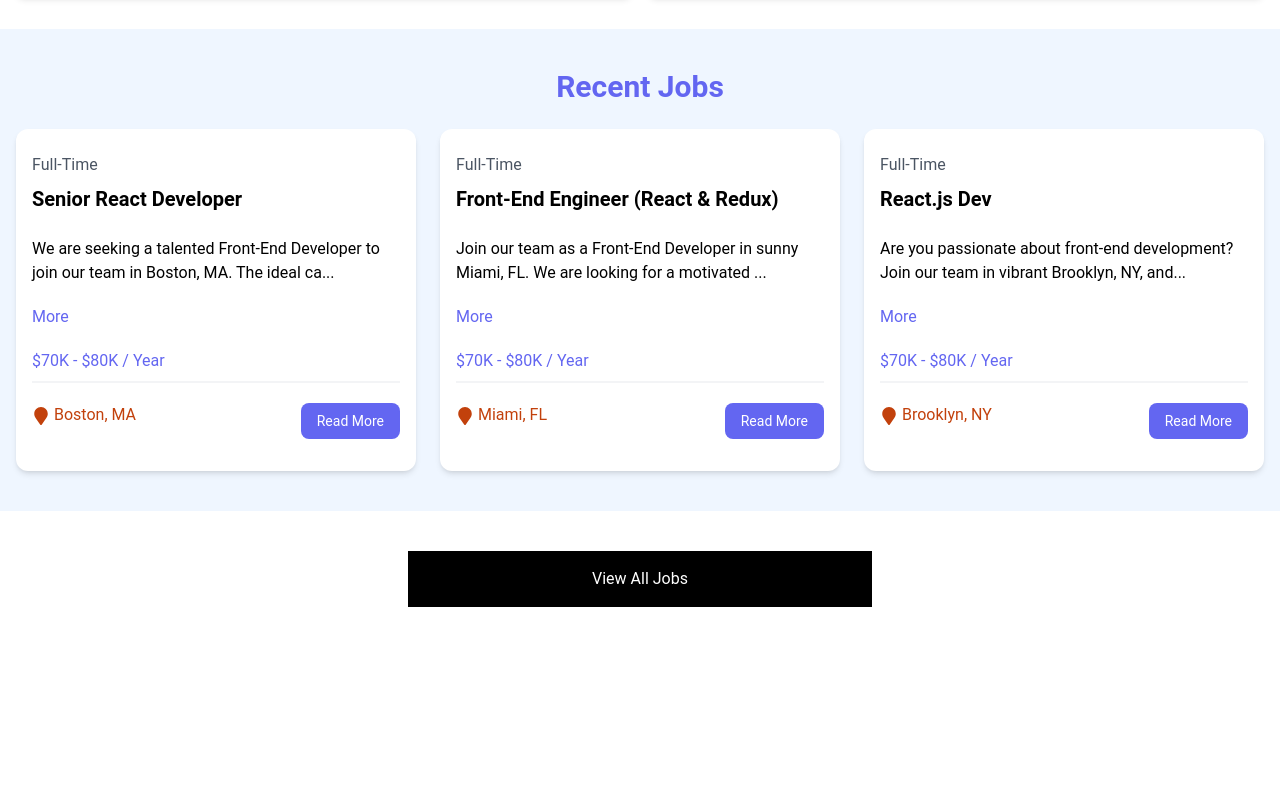
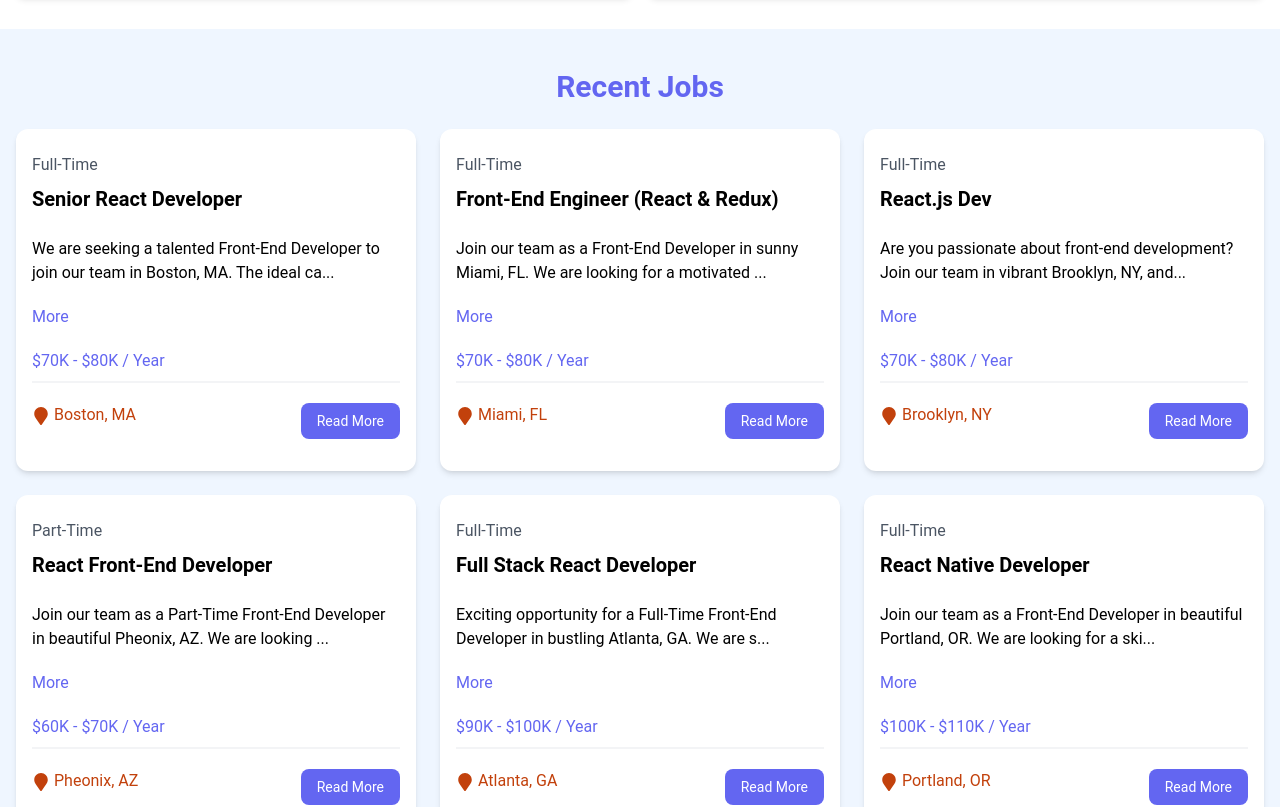
Before and after one commit to EsteAdonis/react-crash-2025, a React (Vite) app: page / in a window 1280 px wide. Shown: the part 580-1387 px from the top of the page. Before the commit the page ends 1227 px from the top, so only its background shows below. Built offline with nearby package versions, Linux system fonts and the light colour scheme; data requests are answered from the project's data file.

Commit message:
Adding Server Json & Fetch

```diff
--- a/src/Pages/NotFoundPage.jsx
+++ b/src/Pages/NotFoundPage.jsx
@@ -5,8 +5,8 @@ export default function NotFoundPage() {
 	return (
     <section class="text-center flex flex-col justify-center items-center h-96">
       <FaExclamationTriangle className='text-yellow-400 text-6xl mb-4'/>
-      <h1 class="text-6xl font-bold mb-4">404 Not Found</h1>
-      <p class="text-xl mb-5">This page does not exist</p>
+      <h1 className="text-6xl font-bold mb-4">404 Not Found</h1>
+      <p className="text-xl mb-5">This page does not exist</p>
       <Link
         to="/"
         class="text-white bg-indigo-700 hover:bg-indigo-900 rounded-md px-3 py-2 mt-4"
--- a/src/components/JobListings.jsx
+++ b/src/components/JobListings.jsx
@@ -1,8 +1,24 @@
-import jobs from '../jobs.json';
+import {useState, useEffect} from 'react';
 import JobListing from './JobListing';
 
 export default function JobListings({ isHome = false} ) {
-	const jobListings = isHome ? jobs.slice(0, 3): jobs;
+	const [jobs, setJobs] = useState([]);
+	const [loading, setLoading] = useState(true);
+
+	useEffect(() => {
+		const fetchJobs = async() => {
+			try {
+				const res = await fetch('http://localhost:8000/jobs');
+				const data = await res.json();
+				setJobs(data);
+			} catch(error) {
+				console.log('Error fetching data', error)
+			} finally {
+				setLoading(false)
+			}
+		}
+		fetchJobs();
+	}, []);
 
 	return (
 		<div>
@@ -13,9 +29,13 @@ export default function JobListings({ isHome = false} ) {
 						</h2>
 
 						<div className="grid grid-cols-1 md:grid-cols-3 gap-6">
-							{ jobListings.map( (job) => (
-								<JobListing key={job.id} job={job} />
-							))}
+							{ loading ? (<h2>Loading ...</h2>): (
+								<>
+									{ jobs.map( (job) => (
+										<JobListing key={job.id} job={job} />
+									))}
+								</>)
+							}
 						</div>
 					</div>
 				</section>
--- a/src/jobs.json
+++ b/src/jobs.json
@@ -1,4 +1,5 @@
-[
+{
+	"jobs":[
 		{
 			"id": "1",
 			"title": "Senior React Developer",
@@ -84,3 +85,4 @@
 			}
 		}
 	]
+}
```
Also changed, not shown: package.json (+5 -2 lines), 2 other files (tests, documents, lock files or other folders). Lines whose indentation alone changed are shown as unchanged.
